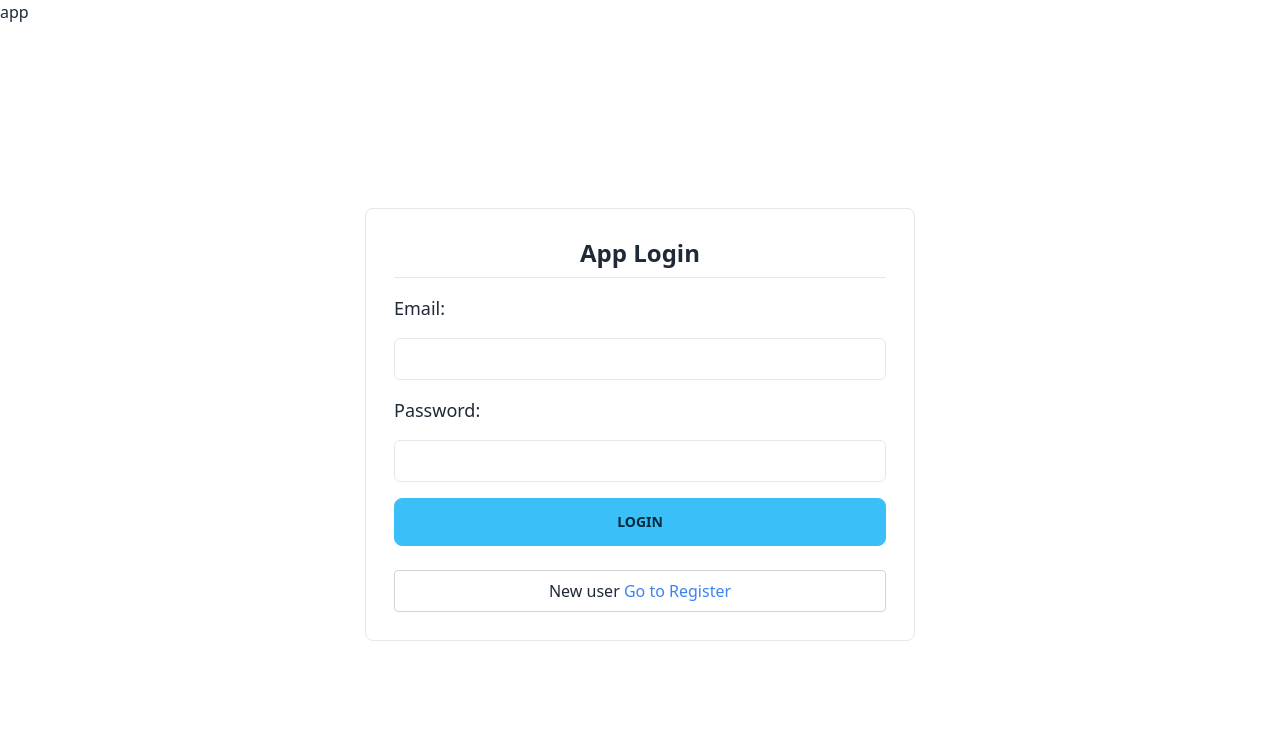
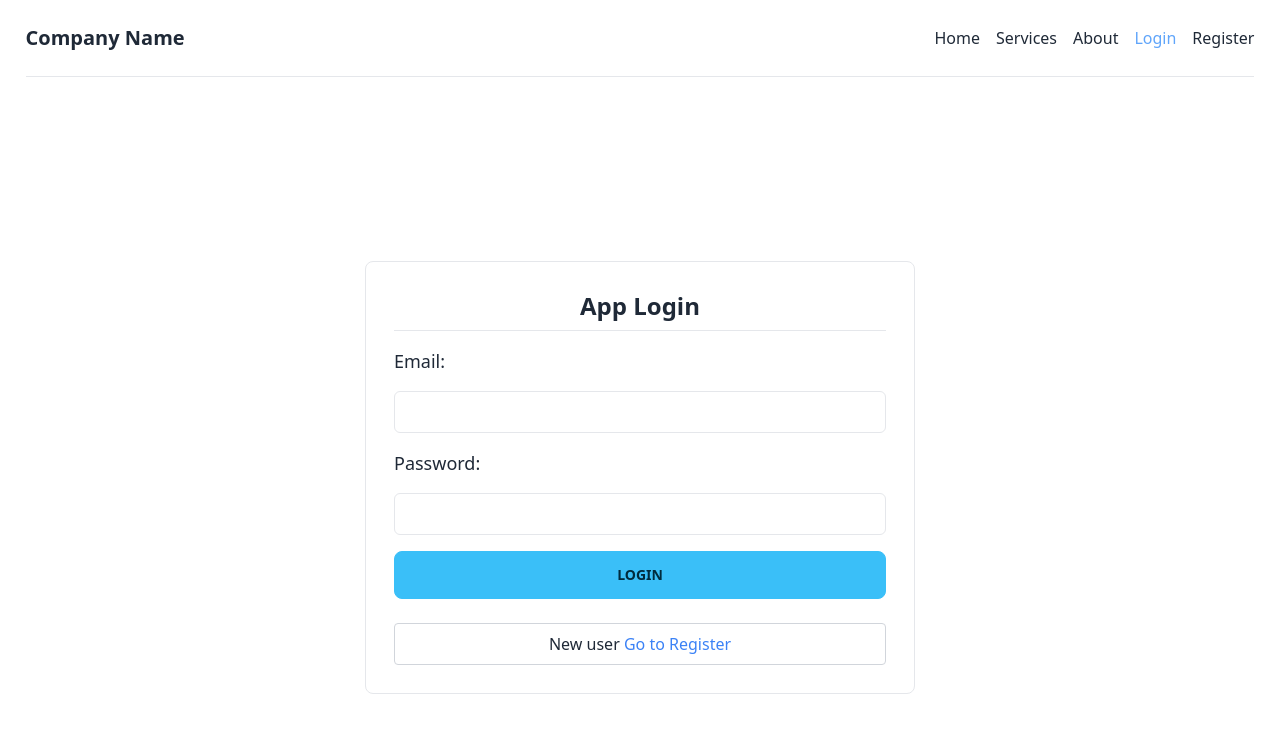
Before and after one commit to naimalinaim1/proximaCMS, a React (Vite) app: page /login in a window 1280 px wide. Shown: the top 732 px of the page. Built offline with nearby package versions, Linux system fonts and the light colour scheme.

Commit message:
Firebase setup and firebase auth Register

```diff
--- a/package.json
+++ b/package.json
@@ -10,6 +10,7 @@
   },
   "dependencies": {
     "daisyui": "^2.51.5",
+    "firebase": "^9.20.0",
     "react": "^18.2.0",
     "react-dom": "^18.2.0",
     "react-router-dom": "^6.10.0"
--- a/src/App.jsx
+++ b/src/App.jsx
@@ -1,12 +1,13 @@
 import React from "react";
 import { Outlet } from "react-router-dom";
+import Header from "./pages/Shared/Header/Header";
 
 const App = () => {
   return (
-    <div>
-      <h3>app</h3>
+    <>
+      <Header />
       <Outlet />
-    </div>
+    </>
   );
 };
 
--- /dev/null
+++ b/src/firebase/firebase.config.js
@@ -0,0 +1,17 @@
+// Import the functions you need from the SDKs you need
+import { initializeApp } from "firebase/app";
+
+// fire base config
+const firebaseConfig = {
+  apiKey: "AIzaSyC_LLzHVXLIhvslRzz1UusC89Cg78BXybE",
+  authDomain: "fir-auth-ecce.firebaseapp.com",
+  projectId: "fir-auth-ecce",
+  storageBucket: "fir-auth-ecce.appspot.com",
+  messagingSenderId: "15116287670",
+  appId: "1:15116287670:web:e134f58419319681fab017",
+};
+
+// Initialize Firebase
+const app = initializeApp(firebaseConfig);
+
+export default app;
--- a/src/main.jsx
+++ b/src/main.jsx
@@ -4,9 +4,12 @@ import App from "./App";
 import "./index.css";
 import { RouterProvider } from "react-router-dom";
 import router from "./router/Router";
+import AuthProvider from "./provider/AuthProvider";
 
 ReactDOM.createRoot(document.getElementById("root")).render(
   <React.StrictMode>
-    <RouterProvider router={router} />
+    <AuthProvider>
+      <RouterProvider router={router} />
+    </AuthProvider>
   </React.StrictMode>
 );
--- a/src/pages/Register/Register.jsx
+++ b/src/pages/Register/Register.jsx
@@ -1,14 +1,45 @@
-import React from "react";
-import { Link } from "react-router-dom";
+import React, { useContext, useState } from "react";
+import { Link, useNavigate } from "react-router-dom";
+import { AuthContext } from "../../provider/AuthProvider";
 
 const Register = () => {
+  const [error, setError] = useState("");
+  const navigate = useNavigate();
+  const { createUser, updateUserProfile } = useContext(AuthContext);
+
+  // handle register
   const handleRegister = (e) => {
     e.preventDefault();
     const form = e.target;
     const name = form.name.value;
     const email = form.email.value;
     const password = form.password.value;
-    console.log(name, email, password);
+
+    if (password.length < 6) {
+      setError("Password must be 6 character...");
+      return;
+    }
+
+    // clear previous error
+    setError("");
+
+    // create  user
+    createUser(email, password)
+      .then((res) => {
+        const user = res.user;
+        // user profile update
+        updateUserProfile(user, name)
+          .then(() => {
+            // go to home page
+            navigate("/");
+          })
+          .catch((e) => {
+            setError(e.message);
+          });
+      })
+      .catch((e) => {
+        setError(e.message);
+      });
   };
 
   return (
@@ -42,6 +73,11 @@ const Register = () => {
           required
         />
         <input value="Register" type="submit" className="btn btn-primary" />
+
+        {/* show  error message */}
+        <p className="mt-2 text-center text-red-400">{error}</p>
+
+        {/* user redirect login page */}
         <div>
           <p className="mt-2 border border-gray-300 p-2 rounded text-center">
             Already Register{" "}
--- /dev/null
+++ b/src/pages/Shared/ActiveLink/ActiveLink.jsx
@@ -0,0 +1,21 @@
+import React from "react";
+import { NavLink } from "react-router-dom";
+
+const ActiveLink = ({ to, children }) => {
+  return (
+    <div>
+      <NavLink
+        to={to}
+        className={({ isActive }) =>
+          isActive
+            ? "text-blue-400 nav-link font-medium"
+            : "nav-link font-medium"
+        }
+      >
+        {children}
+      </NavLink>
+    </div>
+  );
+};
+
+export default ActiveLink;
--- /dev/null
+++ b/src/pages/Shared/Header/Header.jsx
@@ -0,0 +1,21 @@
+import React from "react";
+
+import { Link, NavLink } from "react-router-dom";
+import ActiveLink from "../ActiveLink/ActiveLink";
+
+const Header = () => {
+  return (
+    <header className="border-b w-[96%] max-w-[1280px] mx-auto flex justify-between items-center py-6">
+      <div className="font-bold text-xl">Company Name</div>
+      <nav className="flex space-x-4">
+        <ActiveLink to="/">Home</ActiveLink>
+        <ActiveLink to="/services">Services</ActiveLink>
+        <ActiveLink to="/about">About</ActiveLink>
+        <ActiveLink to="/login">Login</ActiveLink>
+        <ActiveLink to="/register">Register</ActiveLink>
+      </nav>
+    </header>
+  );
+};
+
+export default Header;
--- /dev/null
+++ b/src/provider/AuthProvider.jsx
@@ -0,0 +1,43 @@
+import React, { createContext } from "react";
+import {
+  getAuth,
+  createUserWithEmailAndPassword,
+  signInWithEmailAndPassword,
+  updateProfile,
+} from "firebase/auth";
+import app from "../firebase/firebase.config";
+
+export const AuthContext = createContext(null);
+
+const auth = getAuth(app);
+
+const AuthProvider = ({ children }) => {
+  /* --------------  firebase auth info start-------------------*/
+  // create user with email and password
+  const createUser = (email, password) => {
+    return createUserWithEmailAndPassword(auth, email, password);
+  };
+
+  // login user with email and password
+  const loginUser = (email, password) => {
+    return signInWithEmailAndPassword(auth, email, password);
+  };
+
+  // update user profile
+  const updateUserProfile = (user, name) => {
+    return updateProfile(user, {
+      displayName: name,
+    });
+  };
+
+  /* --------------  firebase auth info end-------------------*/
+
+  const info = {
+    createUser,
+    loginUser,
+    updateUserProfile,
+  };
+  return <AuthContext.Provider value={info}>{children}</AuthContext.Provider>;
+};
+
+export default AuthProvider;
```
Also changed, not shown: 1 other file (tests, documents, lock files or other folders).
